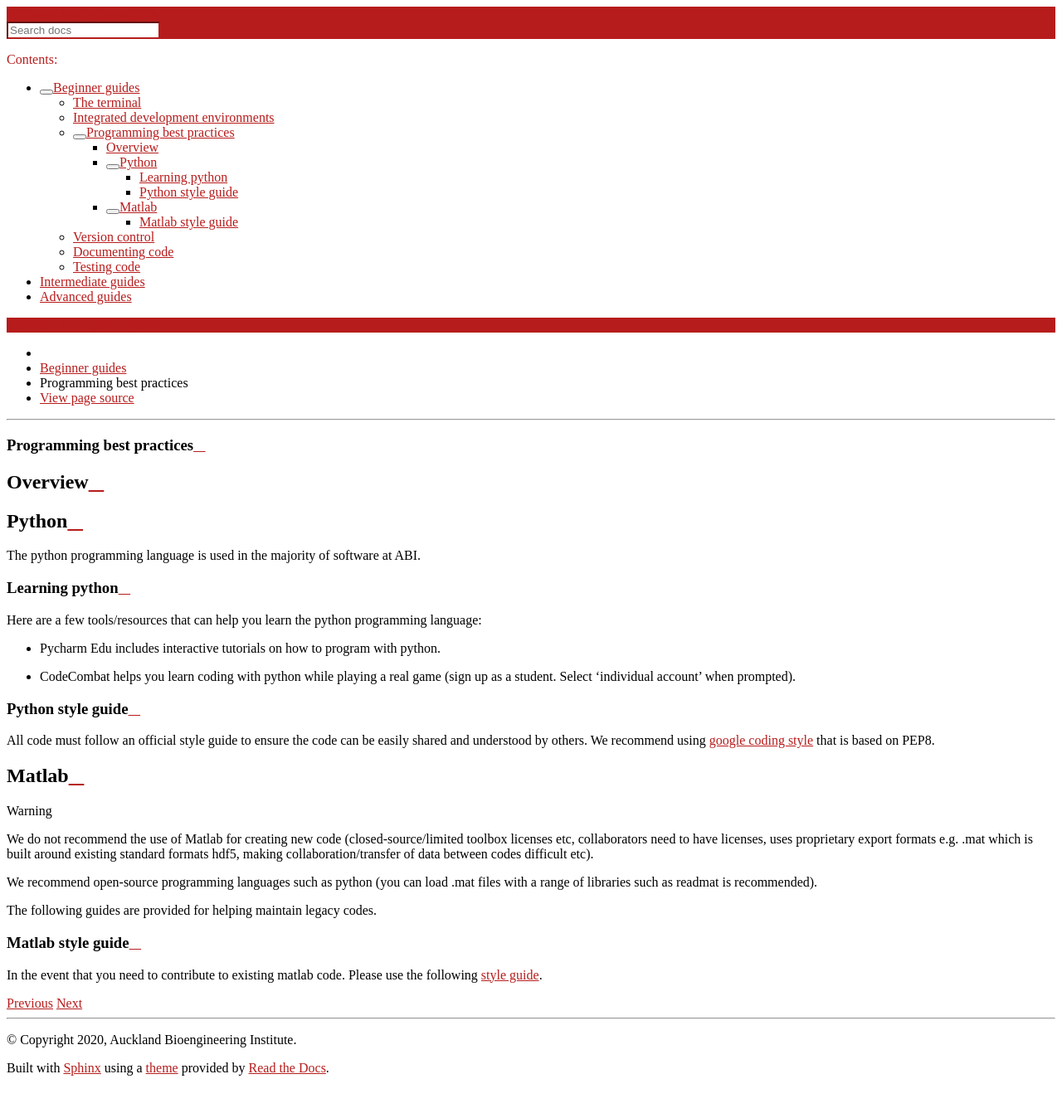
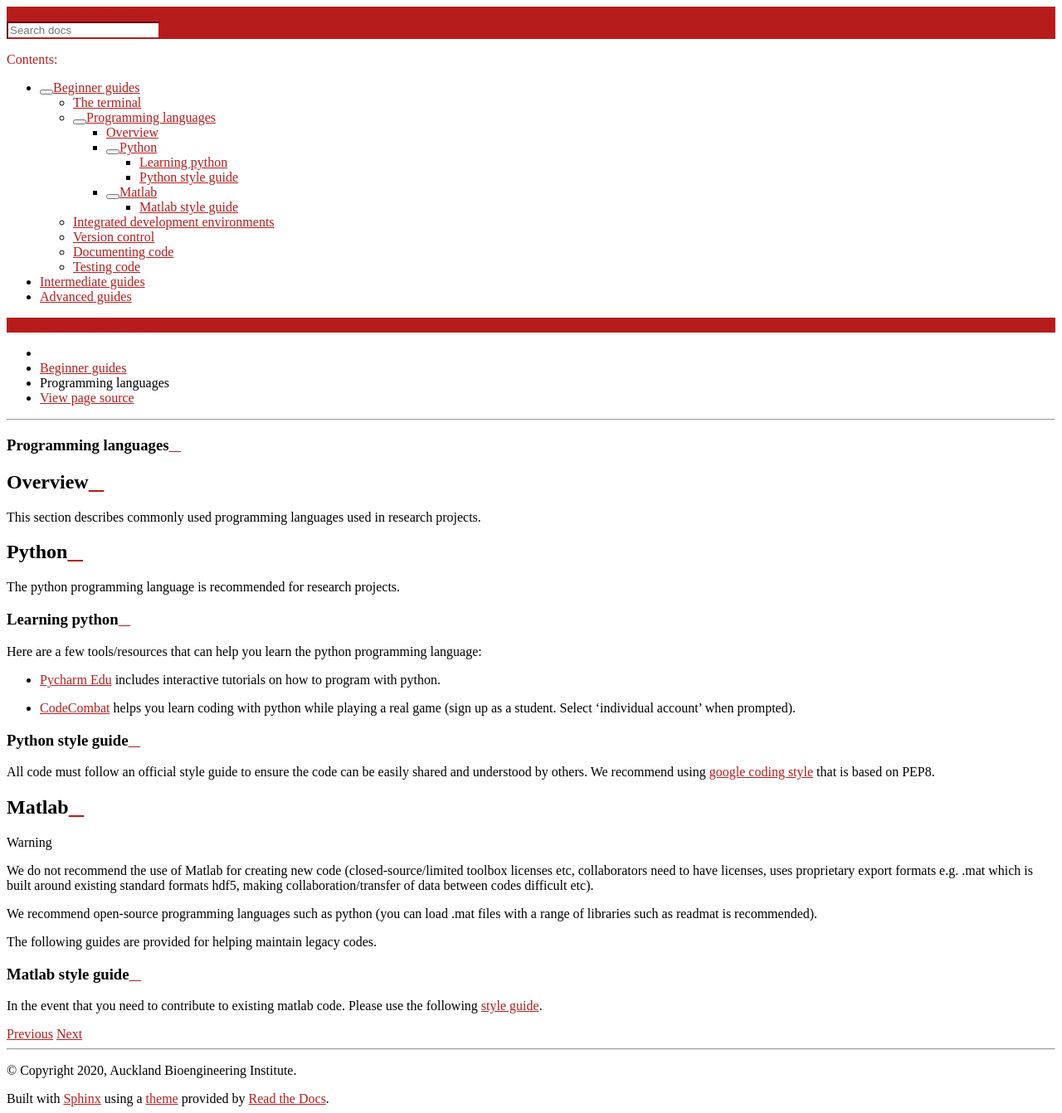
Before and after one commit to prasanthsasikumar/holographic-breast-biomechanics, a Sphinx documentation site: the page built from docs/source/beginner/programming_languages.rst, in a window 1280 px wide. Shown: the whole page at 83% size. Built offline with Sphinx 7.4.7 and the Read the Docs theme 2.0.0, drawn with Linux system fonts in a browser that asks for light colours; before the commit the page ends 1305 px from its top, so only the background shows below that.

Commit message:
Renaming section to programming languages

```diff
--- a/docs/source/beginner.rst
+++ b/docs/source/beginner.rst
@@ -7,8 +7,8 @@ Beginner guides
    :caption: Contents:
 
    beginner/terminal
+   beginner/programming_languages
    beginner/development_environments
-   beginner/programming_best_practices
    beginner/version_control
    beginner/documenting_code
    beginner/testing_code
--- a/docs/source/beginner/programming_best_practices.rst
+++ b/docs/source/beginner/programming_languages.rst
@@ -1,21 +1,21 @@
-==========================
-Programming best practices
-==========================
+=====================
+Programming languages
+=====================
 
 Overview
 ========
-
+This section describes commonly used programming languages used in research projects.
 
 Python
 ======
-The python programming language is used in the majority of software at ABI.
+The python programming language is recommended for research projects.
 
 Learning python
 ---------------
 Here are a few tools/resources that can help you learn the python programming language:
 
-- Pycharm Edu includes interactive tutorials on how to program with python.
-- CodeCombat helps you learn coding with python while playing a real game (sign up as a student. Select ‘individual account’ when prompted).
+- `Pycharm Edu <https://www.jetbrains.com/pycharm-edu/>`_ includes interactive tutorials on how to program with python.
+- `CodeCombat <https://codecombat.com>`_ helps you learn coding with python while playing a real game (sign up as a student. Select ‘individual account’ when prompted).
 
 Python style guide
 ------------------
```
Also changed, not shown: docs/source/beginner/development_environments.rst (+8 -5 lines).
